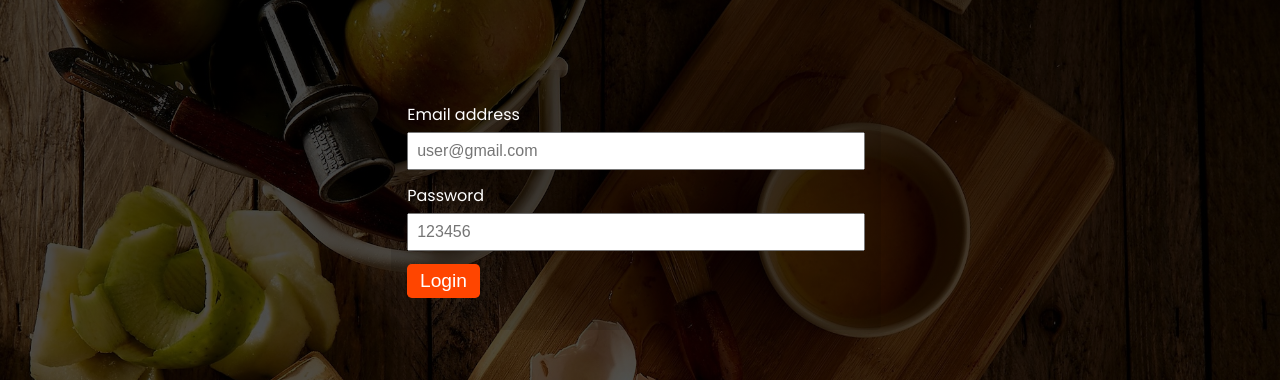
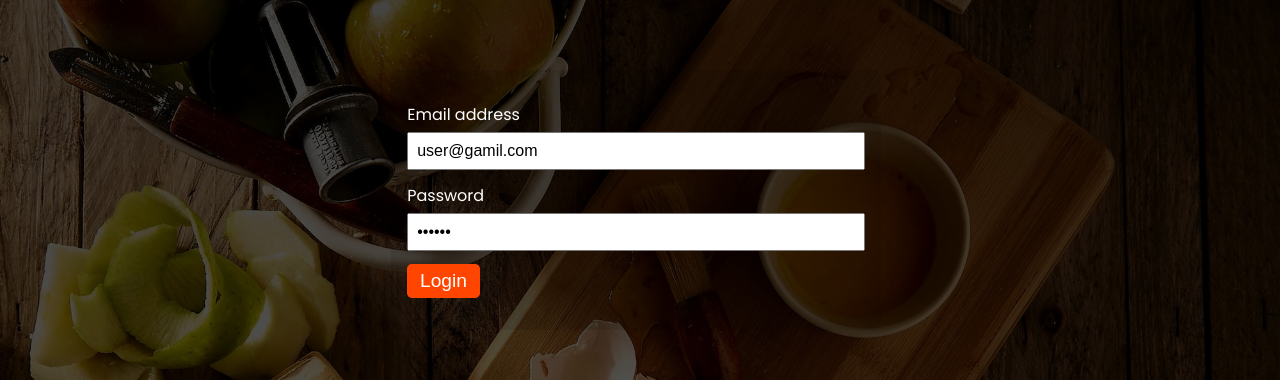
Before and after one commit to ucangun/CookBox_App, a React (Create React App) app: page /login in a window 1280 px wide. Shown: the part 144-524 px from the top of the page. Built offline with nearby package versions, Linux system fonts and the light colour scheme.

Commit message:
"Updated styles for AboutBox and LoginBox components, and initialized user and password state with default values in AuthProvider."

```diff
--- a/src/components/style/AboutBoxStyle.jsx
+++ b/src/components/style/AboutBoxStyle.jsx
@@ -12,12 +12,21 @@ const AboutContainer = styled.div`
   grid-template-columns: 35% 60%;
   gap: 1rem;
   cursor: pointer;
+
+  @media (max-width: 768px) {
+    grid-template-columns: 1fr;
+    gap: 2rem;
+  }
 `;
 
 export const ChefImage = styled.img`
   width: 100%;
   height: 100%;
   object-fit: cover;
+
+  @media (max-width: 768px) {
+    height: 30rem;
+  }
 `;
 
 export const AboutDescription = styled.div`
@@ -27,14 +36,29 @@ export const AboutDescription = styled.div`
   display: flex;
   flex-direction: column;
   gap: 1.2rem;
+
+  @media (max-width: 768px) {
+    padding: 2.5rem 1.5rem;
+  }
 `;
 
 export const AboutDescriptionTitle = styled.h3`
   font-size: 1.1rem;
+
+  @media (max-width: 768px) {
+    font-size: 1rem;
+    text-align: center;
+  }
 `;
 
 export const AboutDescriptionBody = styled.p`
   padding: 0.5rem 0.5rem 0rem 0rem;
+
+  @media (max-width: 768px) {
+    font-size: 0.9rem;
+    padding: 0;
+    text-align: justify;
+  }
 `;
 
 export default AboutContainer;
--- a/src/components/style/LoginBoxStyle.jsx
+++ b/src/components/style/LoginBoxStyle.jsx
@@ -3,12 +3,21 @@ import styled from "styled-components";
 const LoginContainer = styled.div`
   background-color: rgba(0, 0, 0, 0.1);
   color: #fff;
-  border-radius: 0.3rem;
+  border-radius: 0.5rem;
   padding: 2rem 1rem;
   width: 40%;
   margin: 5rem 0 0;
 
   align-self: center;
+
+  @media (max-width: 768px) {
+    width: 60%;
+  }
+
+  @media (max-width: 480px) {
+    width: 80%;
+    padding: 1.5rem 1rem;
+  }
 `;
 
 export const LoginForm = styled.form`
--- a/src/contexts/AuthProvider.jsx
+++ b/src/contexts/AuthProvider.jsx
@@ -3,8 +3,8 @@ import { createContext, useState } from "react";
 export const AuthContext = createContext();
 
 const AuthProvider = ({ children }) => {
-  const [user, setUser] = useState("");
-  const [password, setPassword] = useState("");
+  const [user, setUser] = useState("user@gamil.com");
+  const [password, setPassword] = useState("123456");
   const [isAuthenticated, setIsAuthenticated] = useState(false);
 
   const FAKE_USER = {
```
